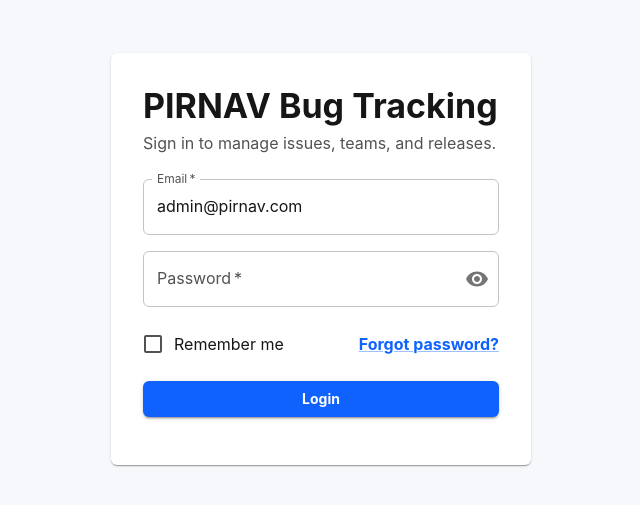
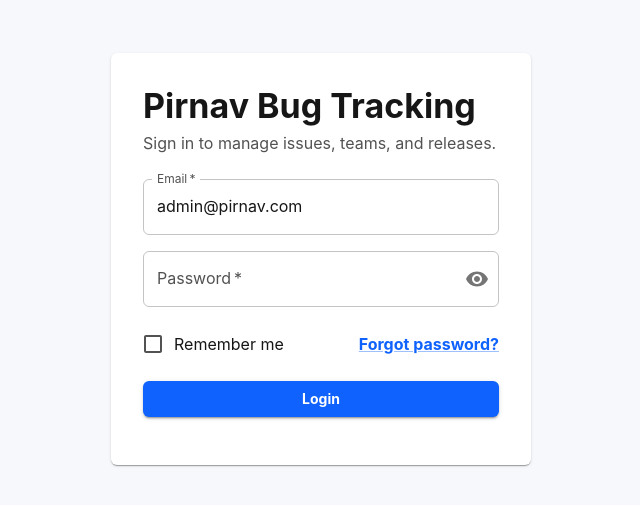
Before and after one commit to Shivakumar4523/bug-project, a React (Vite) app in the folder frontend/: page /login in a window 1280 px wide. Shown: the part 141-646 px from the top of the page, without its empty margins (319-959 px from the left). Built offline with nearby package versions, Linux system fonts and the light colour scheme; no server answers.

Commit message:
Update PIRNAV to Pirnav with proper capitalization

```diff
--- a/frontend/src/layouts/AppLayout.tsx
+++ b/frontend/src/layouts/AppLayout.tsx
@@ -120,7 +120,7 @@ export function AppLayout() {
     <Box sx={{ display: "flex", minHeight: "100%" }}>
       <Drawer variant="permanent" sx={{ width: drawerWidth, "& .MuiDrawer-paper": { width: drawerWidth, borderRight: "1px solid #dde3ea" } }}>
         <Box sx={{ px: 2, py: 2.2 }}>
-          <Typography variant="h6">PIRNAV Bug Tracking</Typography>
+          <Typography variant="h6">Pirnav Bug Tracking</Typography>
           <Typography variant="caption" color="text.secondary">Enterprise issue management</Typography>
         </Box>
         <Divider />
--- a/frontend/src/pages/LoginPage.tsx
+++ b/frontend/src/pages/LoginPage.tsx
@@ -115,7 +115,7 @@ export function LoginPage() {
   return (
     <Box sx={{ minHeight: "100%", display: "grid", placeItems: "center", bgcolor: "#f6f8fb", p: 2 }}>
       <Paper sx={{ width: "100%", maxWidth: 420, p: 4 }}>
-        <Typography variant="h4" sx={{ mb: 0.5 }}>PIRNAV Bug Tracking</Typography>
+        <Typography variant="h4" sx={{ mb: 0.5 }}>Pirnav Bug Tracking</Typography>
         <Typography color="text.secondary" sx={{ mb: 3 }}>Sign in to manage issues, teams, and releases.</Typography>
         <Stack component="form" spacing={2} onSubmit={handleSubmit(async (data) => {
           setError("");
```
Also changed, not shown: 1 other file (tests, documents, lock files or other folders).
